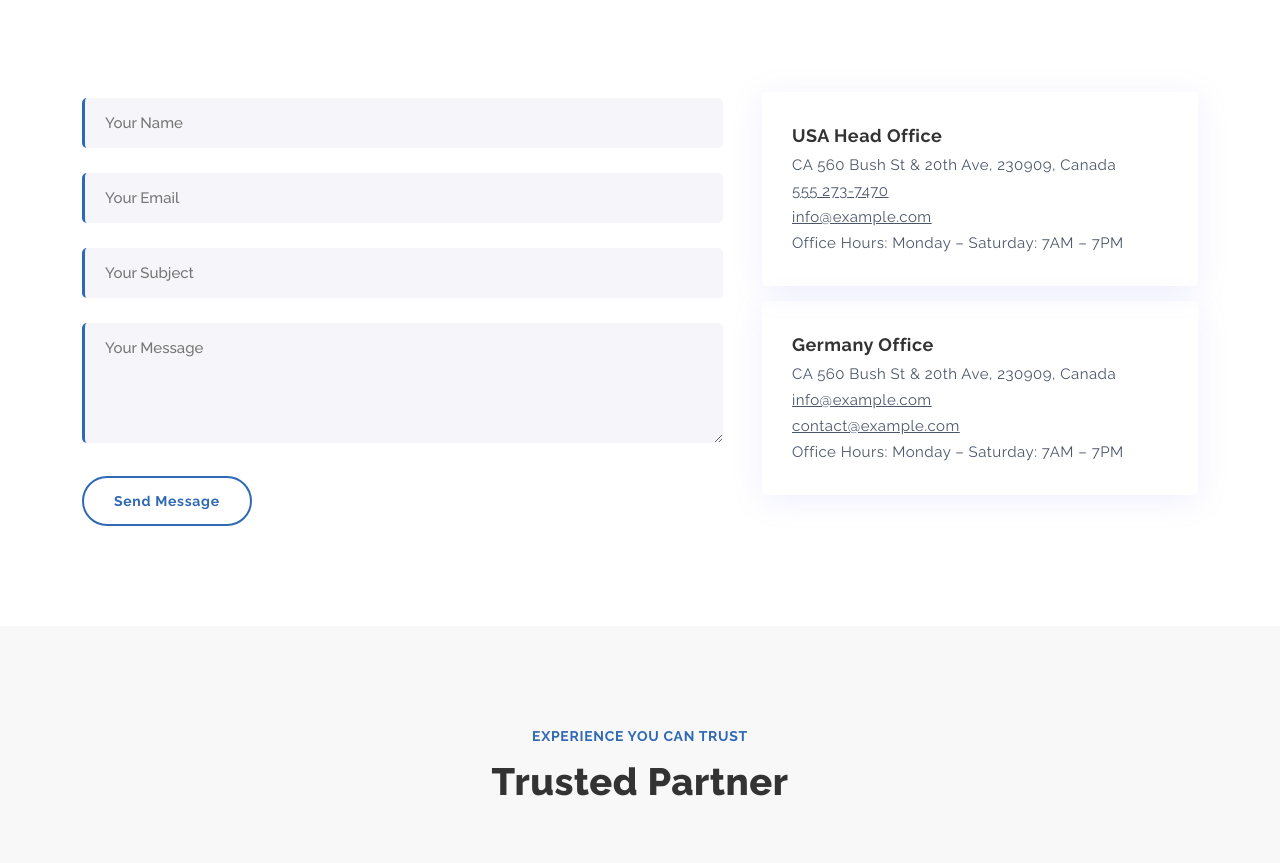
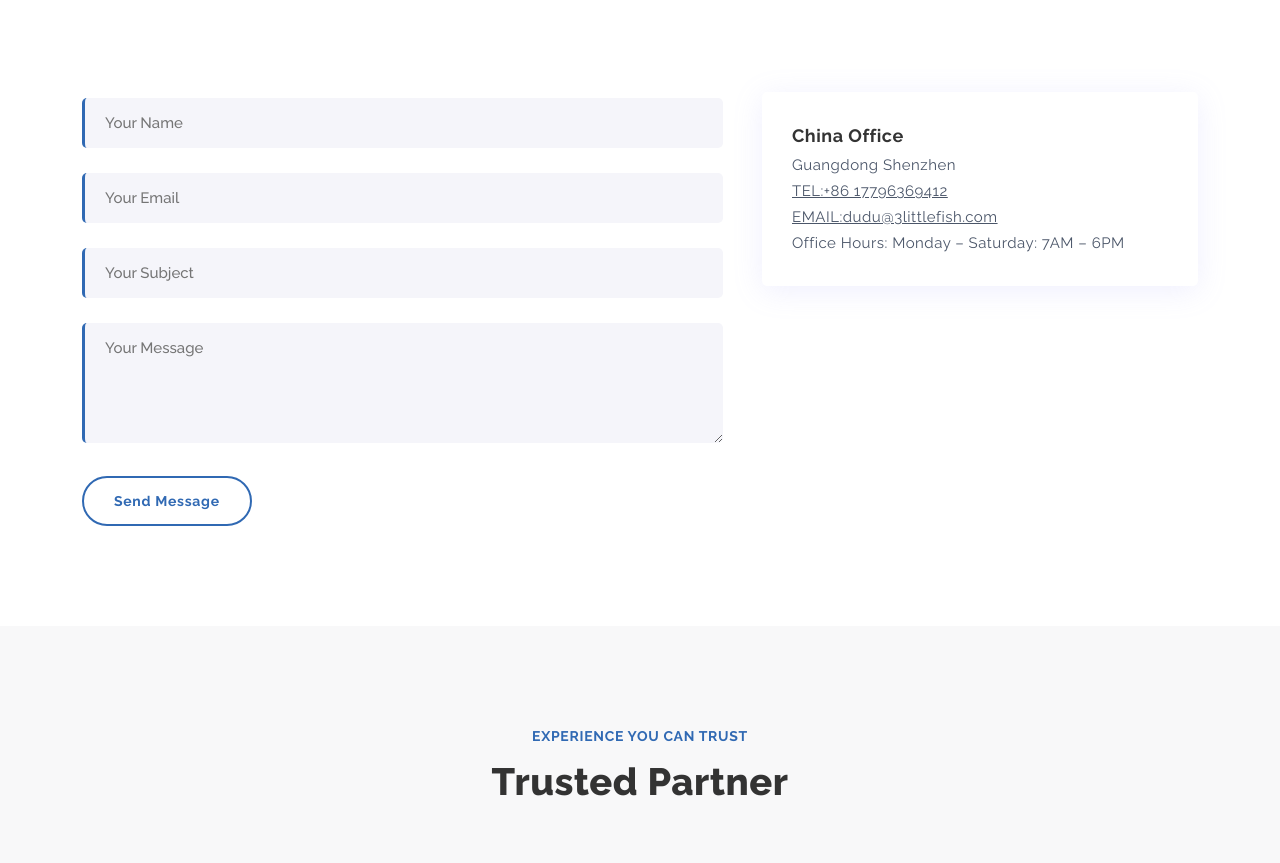
Before and after one commit to outsaidway/3littlefish.com, a plain HTML site: page index.html in a window 1280 px wide. Shown: the part 8010-8873 px from the top of the page. Drawn offline with nearby package versions, Linux system fonts and the light colour scheme; animation ran at ten frames a second.

Commit message:
Update index.html

```diff
--- a/index.html
+++ b/index.html
@@ -800,19 +800,19 @@
 					<div class="contact-info">
 						<ul>
 							<li>
-								<h6>USA Head Office</h6>
-								<p>CA 560 Bush St &amp; 20th Ave, 230909, Canada</p>
-								<a class="contact-info-link" href="tel:8662867440">555 273-7470</a>
-								<a class="contact-info-link" href="mailto:info@example.com">info@example.com</a>
-								<p>Office Hours: Monday – Saturday: 7AM – 7PM</p>
+								<h6>China Office</h6>
+								<p>Guangdong Shenzhen</p>
+								<a class="contact-info-link" href="tel:17796369412">TEL:+86 17796369412</a>
+								<a class="contact-info-link" href="dudu@3littlefish.com">EMAIL:dudu@3littlefish.com</a>
+								<p>Office Hours: Monday – Saturday: 7AM – 6PM</p>
 							</li>
-							<li>
-								<h6>Germany Office</h6>
+							<!-- //<li> -->
+							<!-- 	<h6>Germany Office</h6>
 								<p>CA 560 Bush St &amp; 20th Ave, 230909, Canada</p>
 								<a class="contact-info-link" href="mailto:info@example.com">info@example.com</a>
 								<a class="contact-info-link" href="mailto:info@example.com">contact@example.com</a>
 								<p>Office Hours: Monday – Saturday: 7AM – 7PM</p>
-							</li>
+							</li> -->
 						</ul>
 					</div>
 				</div>
```
